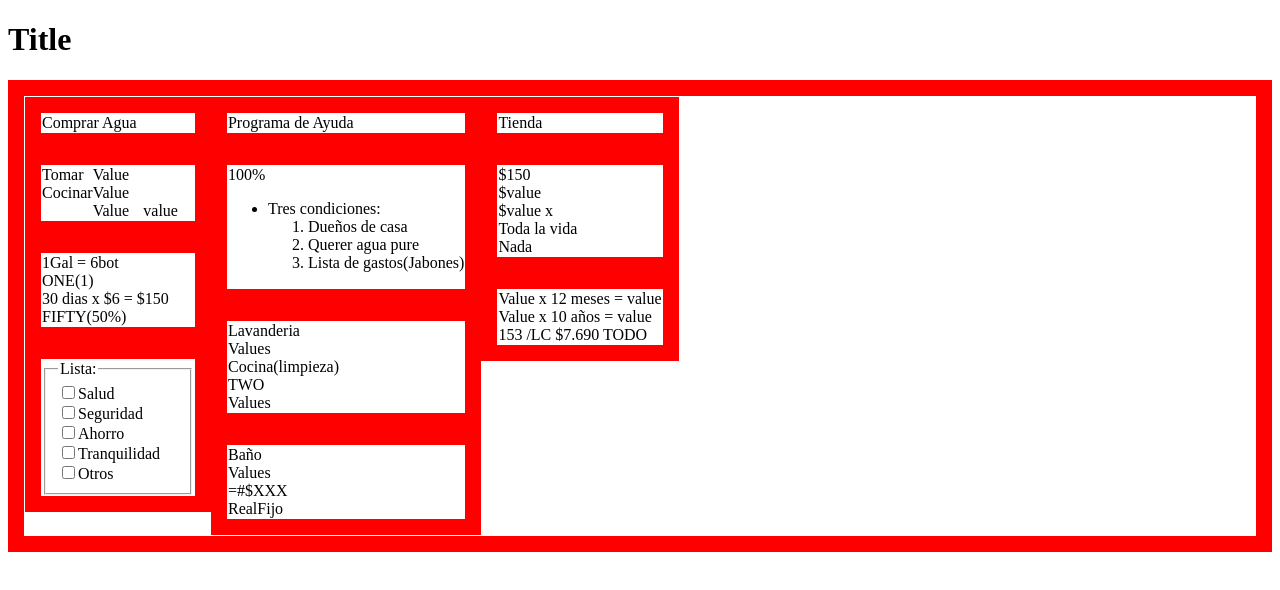
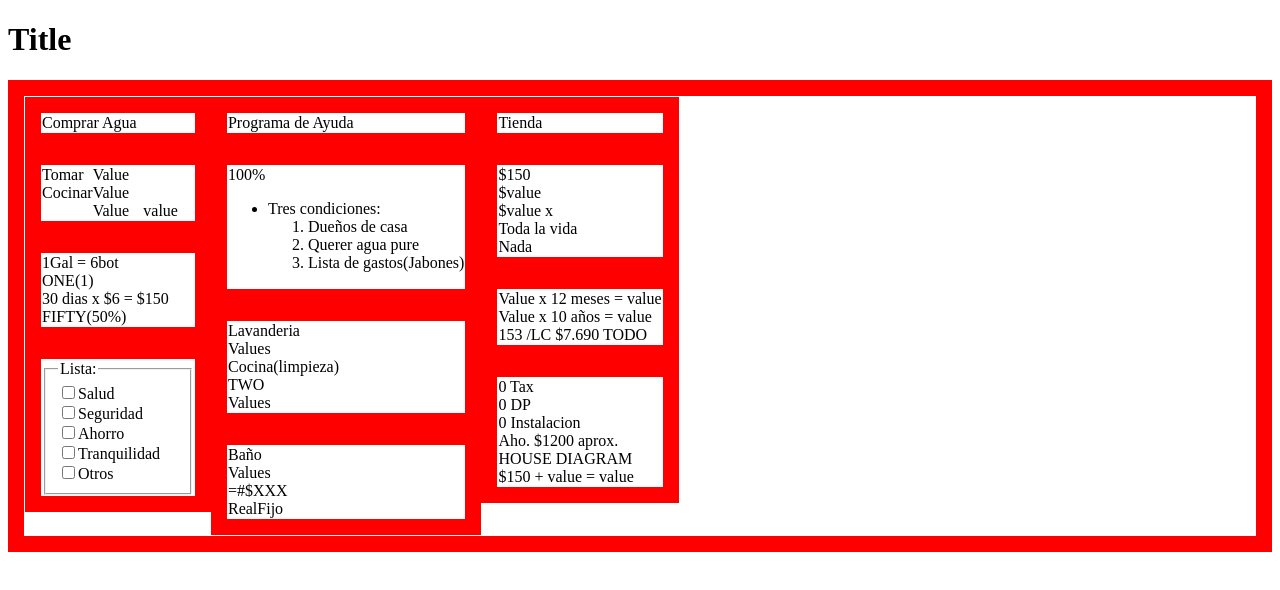
Before and after one commit to albergvasili/aquacola, a React (Create React App) app: page / in a window 1280 px wide. Shown: the top 590 px of the page. Built offline with nearby package versions, Linux system fonts and the light colour scheme.

Commit message:
Add values to BottomRight

```diff
--- a/src/App.js
+++ b/src/App.js
@@ -145,6 +145,23 @@ const CenterRight = () => {
   );
 };
 
+const BottomRight = () => {
+  return (
+    <div className='test'>
+      <div className='fiftysix'>0 Tax</div>
+      <div className='fiftyseven'>0 DP</div>
+      <div className='fiftyeight'>0 Instalacion</div>
+      <div className='fiftynine'>Aho. $1200 aprox.</div>
+      <div className='house'>
+        HOUSE DIAGRAM
+      </div>
+      <span className='fortyfour'>$150 + </span>
+      <span className='fortysix'>value </span>
+      <span className='fortyseven'>= value</span>
+    </div>
+  );
+};
+
 const FirstOption = () => {
   return (
     <div className='flex-column'>
@@ -173,6 +190,7 @@ const ThirdOption = () => {
       <ThirdHeader/>
       <TopRight/>
       <CenterRight/>
+      <BottomRight/>
     </div>
   );
 };
```
